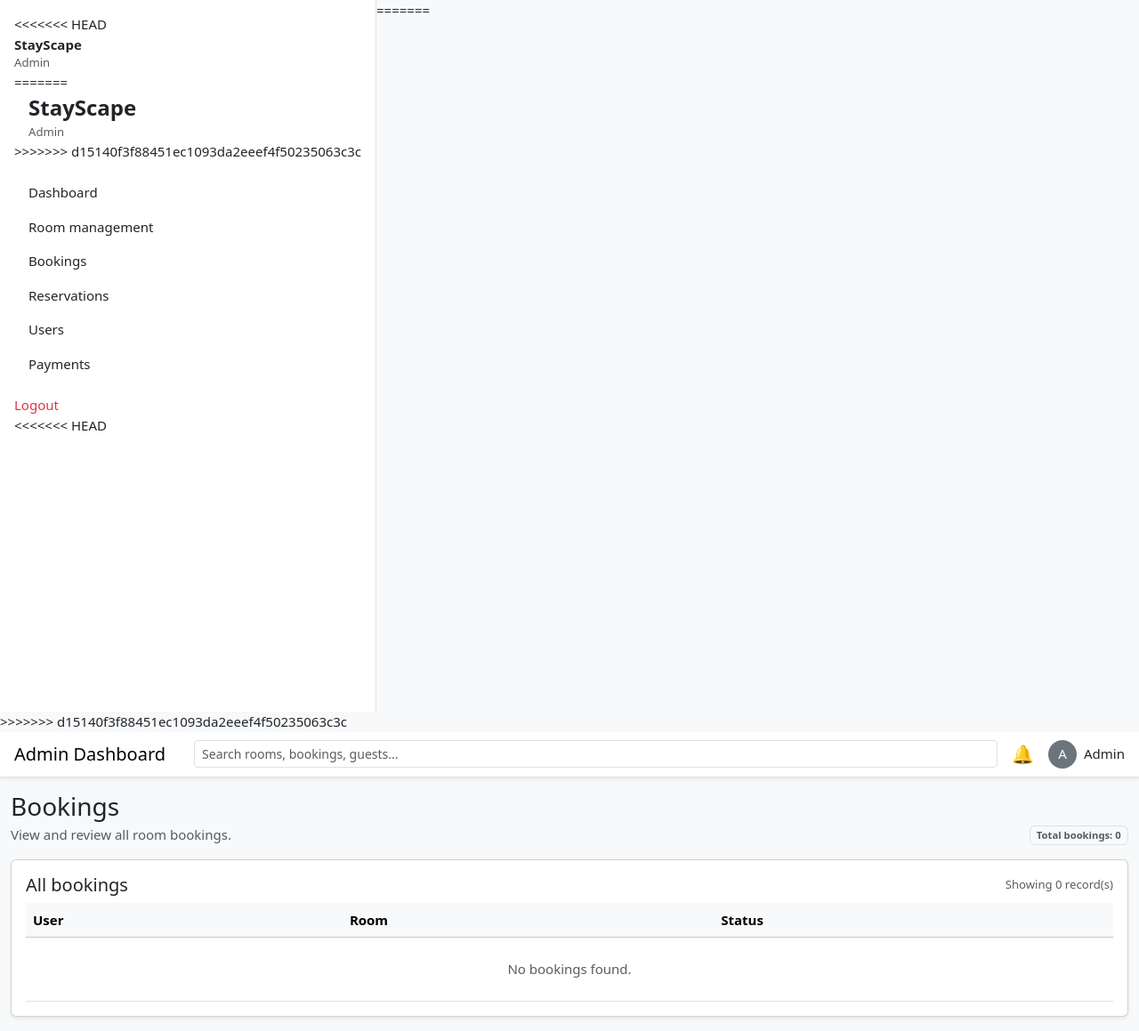
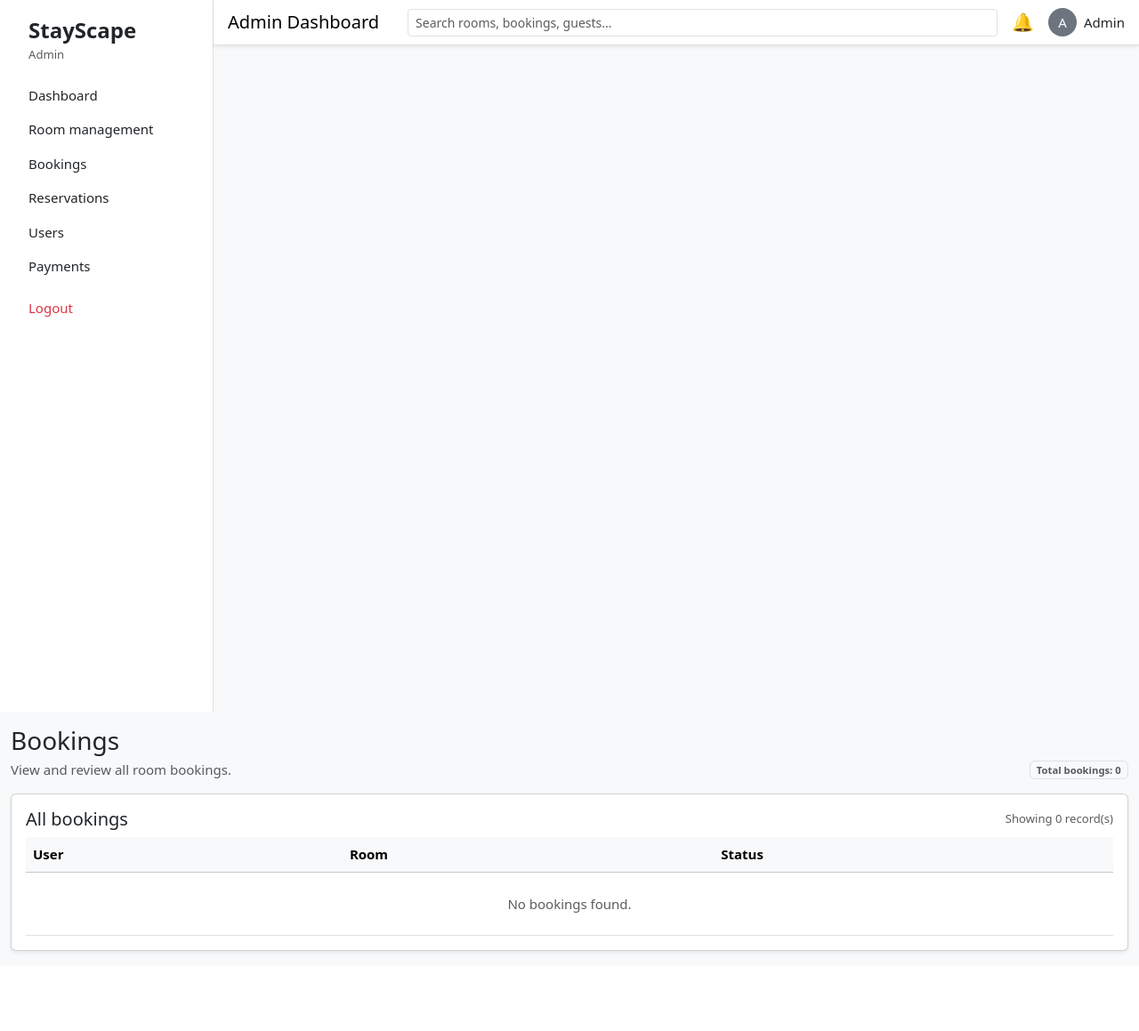
Before and after one commit to KaushalyaRanashingha/Room_Booking, a Node server app: page /api/admin/booking in a window 1280 px wide. Shown: the whole page at 89% size. After the commit the page ends 1072 px from the top, so only its background shows below. Run offline with Node 20, Linux system fonts and the light colour scheme; the visitor is signed in with stand-in values (Sample User, id 1); data that the repository does not hold is empty; some libraries are stand-ins or nearby versions.

Commit message:
Fixed merge conflict in sidebar

```diff
--- a/Server/views/admin/sidebar.ejs
+++ b/Server/views/admin/sidebar.ejs
@@ -1,14 +1,8 @@
 <div class="sidebar border-end bg-white">
   <div class="d-flex align-items-center mb-3">
-
     <div class="d-flex flex-column">
-<<<<<<< HEAD
-      <span class="fw-semibold">StayScape</span>
-      <small class="text-muted">Admin</small>
-=======
       <span class="fw-semibold fs-4 ps-3">StayScape</span>
       <small class="text-muted ps-3">Admin</small>
->>>>>>> d15140f3f88451ec1093da2eeef4f50235063c3c
     </div>
   </div>
 
@@ -28,13 +22,11 @@
         Bookings
       </a>
     </li>
-
     <li class="nav-item">
       <a href="/api/admin/reservation" class="nav-link text-body">
         Reservations
       </a>
     </li>
-
     <li class="nav-item">
       <a href="/api/admin/user" class="nav-link text-body">
         Users
@@ -47,13 +39,9 @@
     </li>
   </ul>
 
-  <div class="mt-3">
+  <div class="mt-3 ps-3">
     <a href="/api/admin/logout" class="text-danger text-decoration-none">
       Logout
     </a>
   </div>
-<<<<<<< HEAD
 </div>
-=======
-</div>
->>>>>>> d15140f3f88451ec1093da2eeef4f50235063c3c
```
